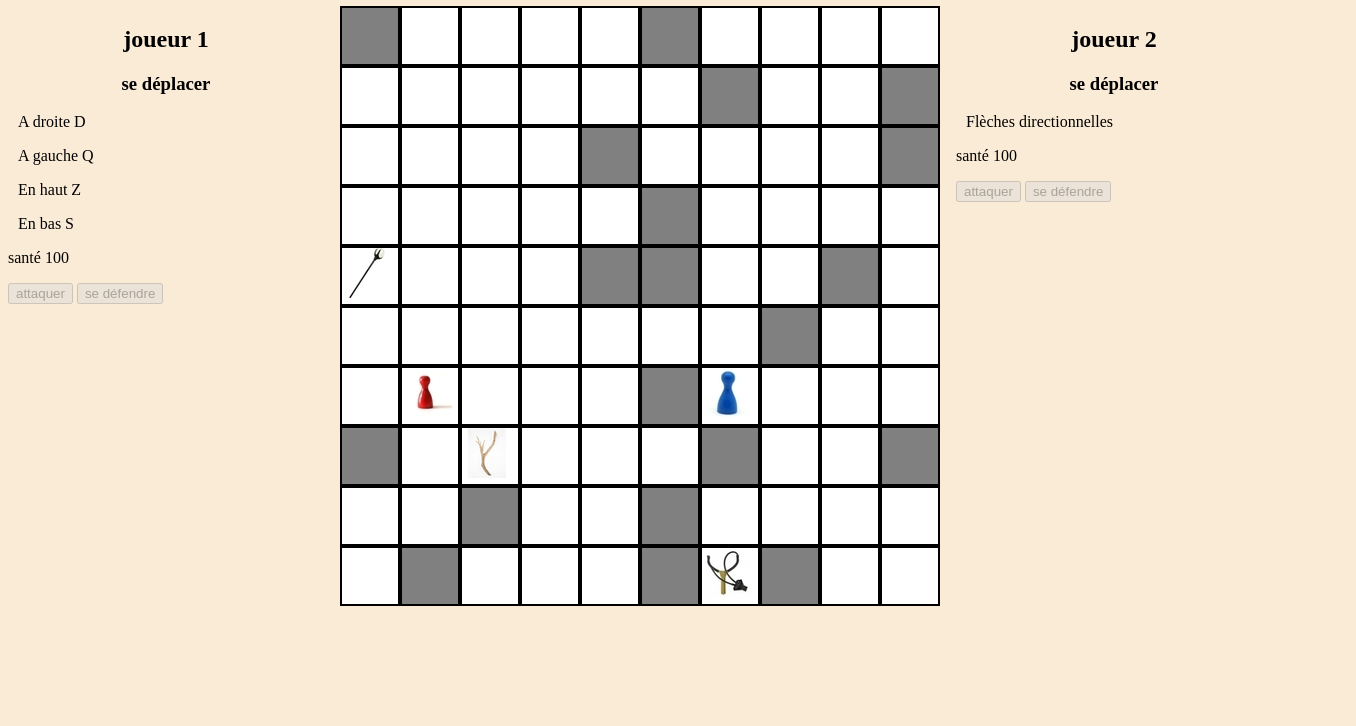
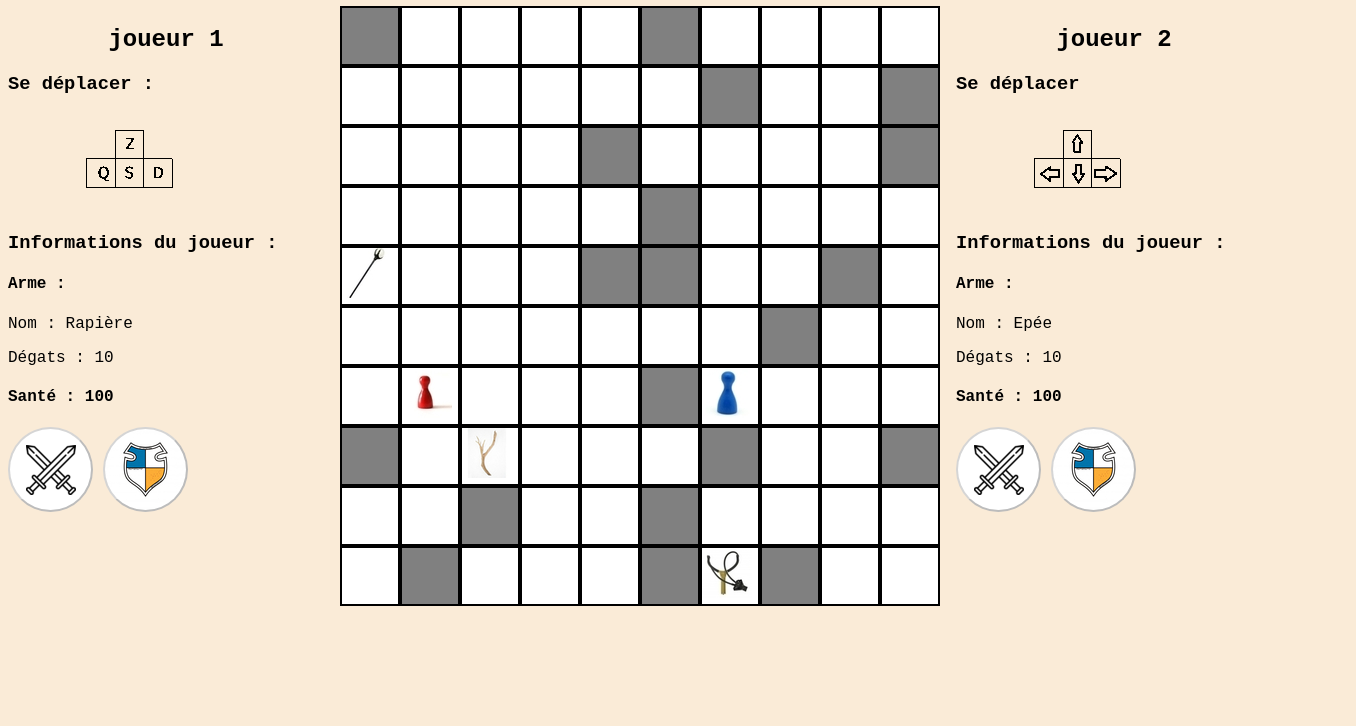
Before and after one commit to Elona2903/jeu-de-plateau, a plain HTML site: page index.html in a window 1280 px wide. Shown: the part 74-800 px from the top of the page, 1356 px wide, since content can reach past the window. Drawn offline with nearby package versions, Linux system fonts and the light colour scheme.

Commit message:
modif design

```diff
--- a/css/style.css
+++ b/css/style.css
@@ -5,8 +5,12 @@
     background-color: white
 }
 
-h2,
-h3 {
+body {
+    font-family: 'Courier New', Courier, monospace
+}
+
+h1,
+h2 {
     text-align: center;
 }
 
@@ -22,8 +26,8 @@ h3 {
 }
 
 .move {
-    text-align: left;
-    padding-left: 10px;
+    width: 400px;
+    height: 100px;
 }
 
 .jeu {
@@ -69,3 +73,25 @@ body {
     padding-left: 0px;
     position: absolute;
 }
+
+.boutonattaque {
+    color: rgba(255, 255, 255, 0);
+    width: 85px;
+    height: 85px;
+    border-radius: 50%;
+    background-color: white;
+    background-image: url('../image/fight.jpg');
+    background-repeat: no-repeat;
+    background-position: center;
+}
+
+.boutondefense {
+    color: rgba(255, 255, 255, 0);
+    width: 85px;
+    height: 85px;
+    border-radius: 50%;
+    background-color: white;
+    background-image: url('../image/def.jpg');
+    background-repeat: no-repeat;
+    background-position: center;
+}
--- a/index.html
+++ b/index.html
@@ -14,18 +14,21 @@
     <div class="jeu">
 
         <div id="joueur1" class="infojoueur">
-            <h2>joueur 1</h2>
-            <h3>se déplacer</h3>
+            <div class="joueur1name">
+                <h2>joueur 1</h2>
+            </div>
+
+            <h3>Se déplacer :</h3>
             <div class="move">
-                <p>A droite <span class="droitej1" onclick="alert('On fait comme ça !');"></span> </p>
-                <p>A gauche <span class="gauchej1" onclick="alert('On fait comme ça !');"></span></p>
-                <p>En haut <span class="hautj1" onclick="alert('On fait comme ça !');"></span></p>
-                <p>En bas <span class="basj1" onclick="alert('On fait comme ça !');"></span></p>
-
+                <img src='image/movej1.gif'>
             </div>
-            <p class='santej1'></p>
-            <input type="button" value="attaquer" name="player1">
-            <input type="button" value="se défendre" name="player1">
+            <h3>Informations du joueur :</h3>
+            <h4>Arme :</h4>
+            <p>Nom : <span class='armej1'></span></p>
+            <p>Dégats : <span class='degatsj1'></span></p>
+            <h4>Santé : <span class='santej1'></span></h4>
+            <input class="boutonattaque" type="button" value="attaquer" name="player1">
+            <input class="boutondefense" type="button" value="se défendre" name="player1">
         </div>
         <div class="plateau">
             <div id="jeu">
@@ -34,13 +37,18 @@
         <div id="joueur2" class="infojoueur">
             <h2>joueur 2</h2>
 
-            <h3>se déplacer</h3>
+            <h3>Se déplacer</h3>
             <div class="move">
-                <p>Flèches directionnelles</p>
+                <img src='image/movej2.gif'>
             </div>
-            <p class='santej2'></p>
-            <input type="button" value="attaquer" name="player2">
-            <input type="button" value="se défendre" name="player2">
+            <h3>Informations du joueur :</h3>
+
+            <h4>Arme :</h4>
+            <p>Nom : <span class='armej2'></span></p>
+            <p>Dégats : <span class='degatsj2'></span></p>
+            <h4>Santé : <span class='santej2'></span></h4>
+            <input class="boutonattaque" type="button" value="attaquer" name="player2">
+            <input class="boutondefense" type="button" value="se défendre" name="player2">
         </div>
         <div class="victoire"></div>
         <script src="http://code.jquery.com/jquery.js"></script>
--- a/js/combat.js
+++ b/js/combat.js
@@ -1,60 +1,3 @@
-function oldFight() {
-
-    alert("que le combat commence");
-    alert(player.name + " commence");
-    if (player.name = "joueurRouge") {
-        players[1].receivesDamage(players[0], 'attack');
-    } else {
-        players[0].receivesDamage(players[1], 'attack');
-    }
-    // while (players[0].health > 0 && players[1].health > 0) {
-    //      /// $('button[name=j1]').removeAttr("disabled");
-
-    //      var choicePlayer1 = prompt(" joueur 1 :Entrer A pour attaquer et D pour vous défendre");
-    //      var choicePlayer2 = prompt("joueur 2 : Entrer A pour attaquer et D pour vous défendre");
-
-    //      if (choicePlayer1 === "attack" && choicePlayer2 === "attack") {
-    //          players[0].receivesDamage(players[1], 'attack');
-    //          players[1].receivesDamage(players[0], 'attack');
-    //      } else if (choicePlayer1 === "defense" && choicePlayer2 === "attack") {
-    //          players[0].receivesDamage(players[1], 'defend');
-    //      } else if (choicePlayer1 === "attack" && choicePlayer2 === "defense") {
-    //          players[1].receivesDamage(players[0], 'defend');
-    //      } else if (choicePlayer1 === "defense" && choicePlayer2 === "defense") {
-    //          alert("les points de vie des joueurs n'ont pas changés")
-    //      }
-    //  }
-    //  if (players[0].health === 0) {
-    //      alert("joueur Rouge à gagné")
-    //  } else {
-    //      alert("joueur bleu à gagné")
-    //  }
-}
-
-function fight() {
-    if (players[0].health > 0 && players[1].health > 0) {
-        $('input[name=player1]').removeAttr("disabled")
-        if (choicePlayer1 === "attaquer" && choicePlayer2 === "attaquer") {
-            players[0].receivesDamage(players[1], 'attack');
-            players[1].receivesDamage(players[0], 'attack');
-        } else if (choicePlayer1 === "se défendre" && choicePlayer2 === "attaquer") {
-            players[0].receivesDamage(players[1], 'defend');
-        } else if (choicePlayer1 === "attaquer" && choicePlayer2 === "se défendre") {
-            players[1].receivesDamage(players[0], 'defend');
-        } else if (choicePlayer1 === "se défendre" && choicePlayer2 === "se défendre") {
-            alert("les points de vie des joueurs n'ont pas changés")
-        }
-
-        $('.santej1').text("santé " + parseInt(players[0].health));
-        $('.santej2').text("santé " + parseInt(players[1].health));
-    } else {
-        if (players[0].health > 0) {
-            $('.victoire').text(players[1].name + " a gagné");
-        } else if (players[1].health > 0) {
-            $('.victoire').text(players[0].name + " a gagné");
-        }
-    }
-}
 var choicePlayer1;
 var choicePlayer2;
 
@@ -90,3 +33,28 @@ $('input[name=player2]').click(function() {
     $('input[name=player2]').attr("disabled", "disabled")
     fight()
 });
+
+function fight() {
+    if (players[0].health > 0 && players[1].health > 0) {
+        $('input[name=player1]').removeAttr("disabled")
+        if (choicePlayer1 === "attaquer" && choicePlayer2 === "attaquer") {
+            players[0].receivesDamage(players[1], 'attack');
+            players[1].receivesDamage(players[0], 'attack');
+        } else if (choicePlayer1 === "se défendre" && choicePlayer2 === "attaquer") {
+            players[0].receivesDamage(players[1], 'defend');
+        } else if (choicePlayer1 === "attaquer" && choicePlayer2 === "se défendre") {
+            players[1].receivesDamage(players[0], 'defend');
+        } else if (choicePlayer1 === "se défendre" && choicePlayer2 === "se défendre") {
+            alert("les points de vie des joueurs n'ont pas changés")
+        }
+
+        $('.santej1').text("santé " + parseInt(players[0].health));
+        $('.santej2').text("santé " + parseInt(players[1].health));
+    } else {
+        if (players[0].health > 0) {
+            $('.victoire').text(players[1].name + " a gagné");
+        } else if (players[1].health > 0) {
+            $('.victoire').text(players[0].name + " a gagné");
+        }
+    }
+}
--- a/js/initialisation.js
+++ b/js/initialisation.js
@@ -96,7 +96,9 @@ var newPlayer = {
                     ($("#" + weapons[i].name + "")).remove();
                     $("<img class='weapon' id=" + this.weapon.name + " src='" + this.weapon.image + "' alt='" + this.weapon.name + "'/>").appendTo($("#" + idCase + ""));
                     this.weapon = weapons[i];
+
                 };
+
 
             };
         };
@@ -210,7 +212,7 @@ var game = {
         var rapier = Object.create(weaponEx);
         rapier.init("Rapière", 10, "image/rapiere.jpg");
         var sword = Object.create(weaponEx);
-        sword.init("epee", 10, "image/epee.jpg");
+        sword.init("Epée", 10, "image/epee.jpg");
         weapons.push(scepter, sling, wood, rapier, sword);
         //initialisation des différents personnages
         var playerOne = Object.create(newPlayer);
@@ -221,12 +223,12 @@ var game = {
         //affichage de la grille
         board.init();
         //affichage données des joueurs
-        $('.droitej1').append(String.fromCharCode(players[0].right));
-        $('.gauchej1').append(String.fromCharCode(players[0].left));
-        $('.hautj1').append(String.fromCharCode(players[0].up));
-        $('.basj1').append(String.fromCharCode(players[0].down));
-        $('.santej1').text("santé " + parseInt(players[0].health));
-        $('.santej2').text("santé " + parseInt(players[0].health));
+        $('.armej1').append(players[0].weapon.name);
+        $('.degatsj1').append(players[0].weapon.damage);
+        $('.armej2').append(players[1].weapon.name);
+        $('.degatsj2').append(players[1].weapon.damage);
+        $('.santej1').text(parseInt(players[0].health));
+        $('.santej2').text(parseInt(players[0].health));
         $('input').attr("disabled", "disabled");
     }
 };
@@ -235,3 +237,11 @@ var game = {
 game.init();
 var nbTurn = 0;
 var player = players[1];
+
+// if (player = players[0]) {
+//     $('.armej1').replaceWith(this.weapon.name);
+//     $('.degatsj1').replaceWith(this.weapon.damage);
+// } else if (player = players[1]) {
+//     $('.armej2').replaceWith(this.weapon.name);
+//     $('.degatsj2').replaceWith(this.weapon.damage);
+// }
```
Also changed, not shown: image/def.jpg (added), image/fight.jpg (added), image/fight.svg (added), image/movej1.gif (added), image/movej2.gif (added).
